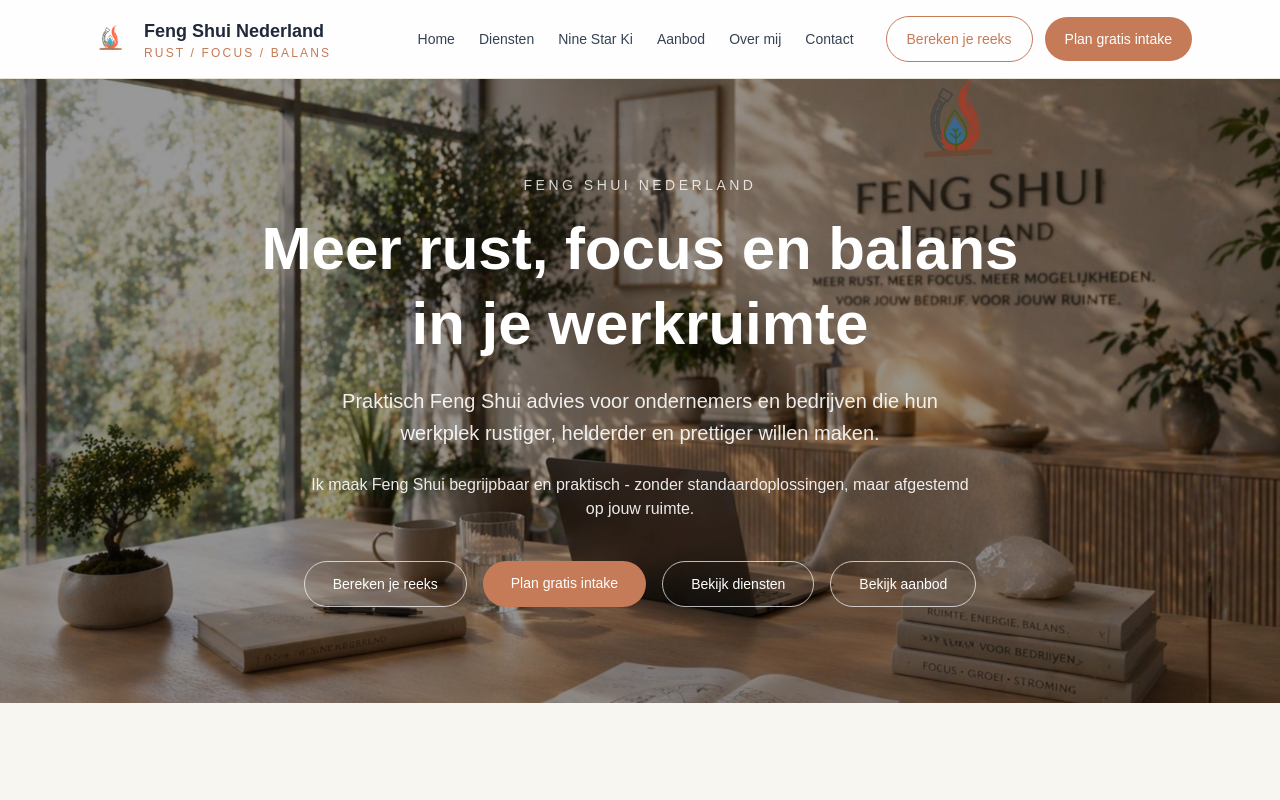
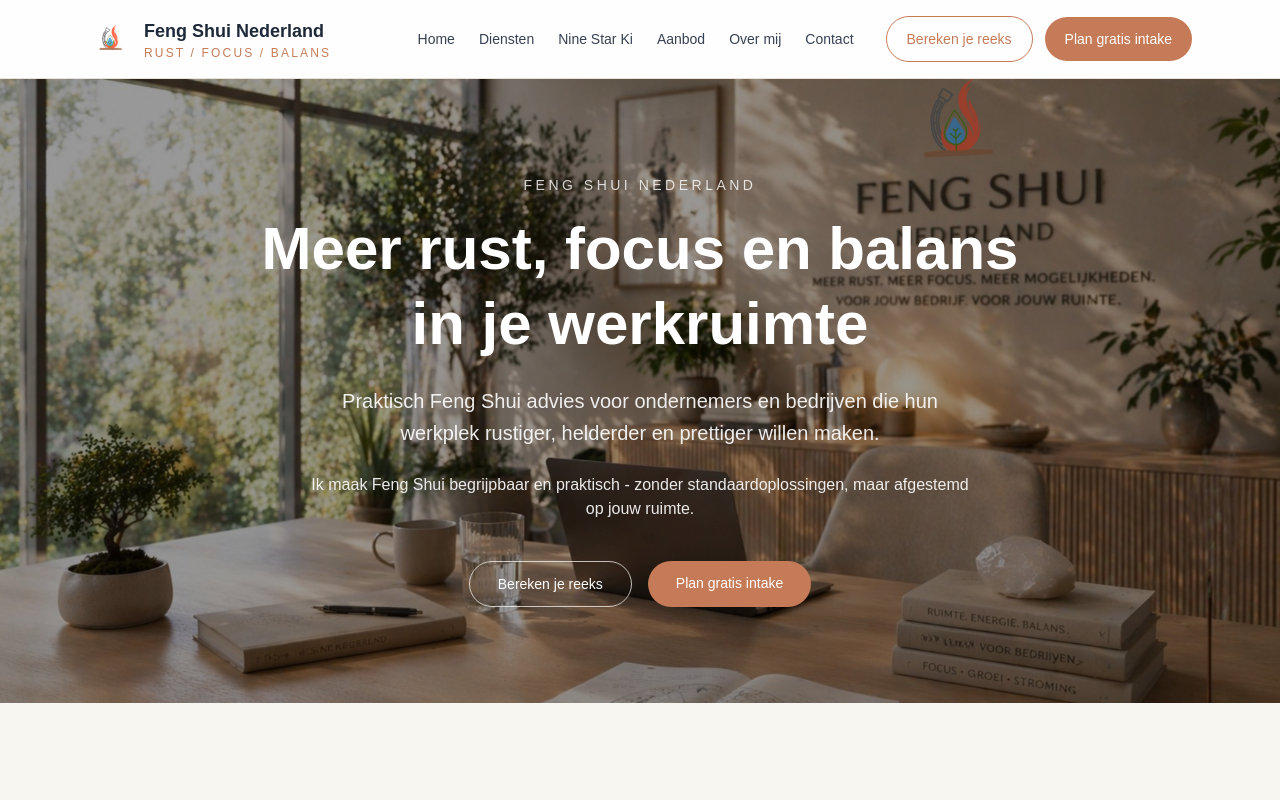
Before and after one commit to darius858/fengshuinederland-site, a Next.js app: page / in a window 1280 px wide. Shown: the top 800 px of the page. Built offline with nearby package versions, Linux system fonts and the light colour scheme; a web font is replaced by a local one.

Commit message:
Simplify homepage hero actions

```diff
--- a/app/page.tsx
+++ b/app/page.tsx
@@ -71,20 +71,6 @@ export default function Home() {
                   className="rounded-full bg-[#c57b57] px-7 py-3 text-sm font-medium text-white transition hover:bg-[#b36c49]"
                 >
                   Plan gratis intake
-                </a>
-
-                <a
-                  href="/diensten"
-                  className="rounded-full border border-white/70 px-7 py-3 text-sm font-medium text-white transition hover:bg-white/10"
-                >
-                  Bekijk diensten
-                </a>
-
-                <a
-                  href="/aanbod"
-                  className="rounded-full border border-white/70 px-7 py-3 text-sm font-medium text-white transition hover:bg-white/10"
-                >
-                  Bekijk aanbod
                 </a>
               </div>
             </motion.div>
```
